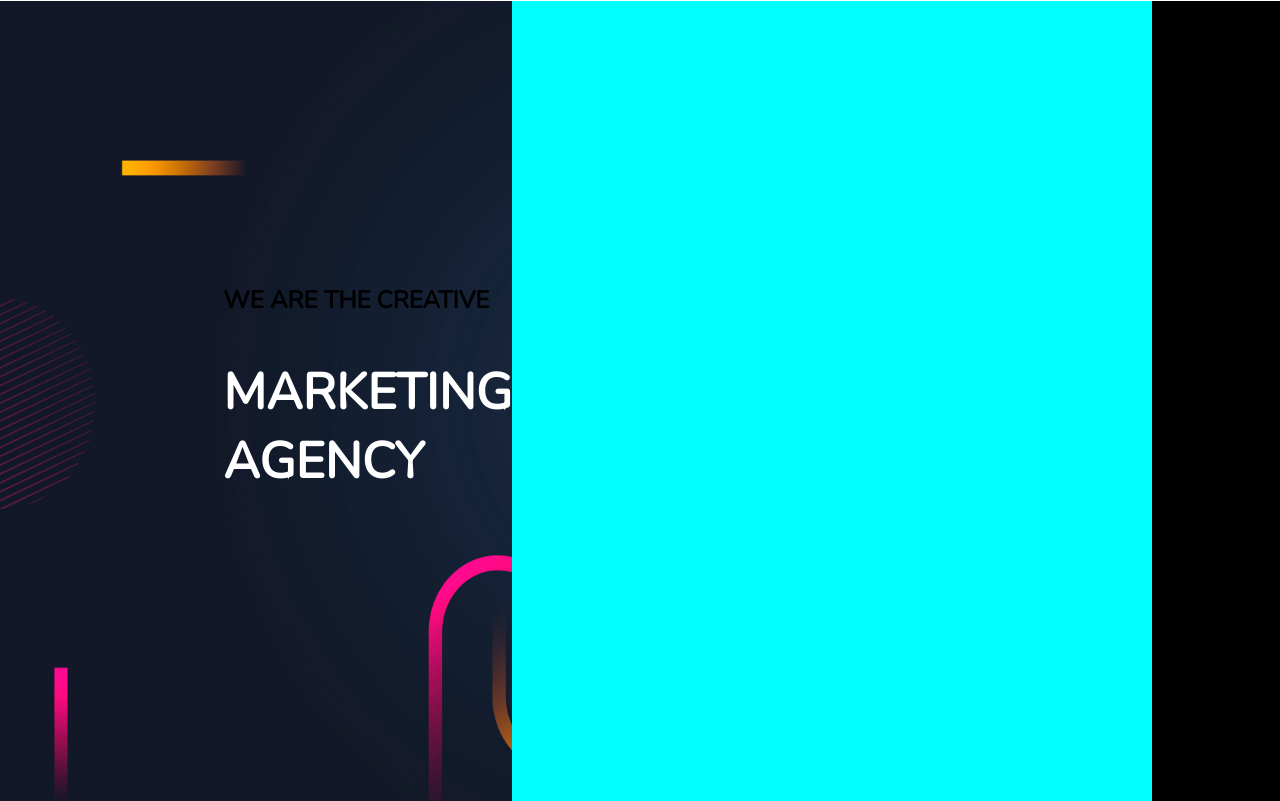
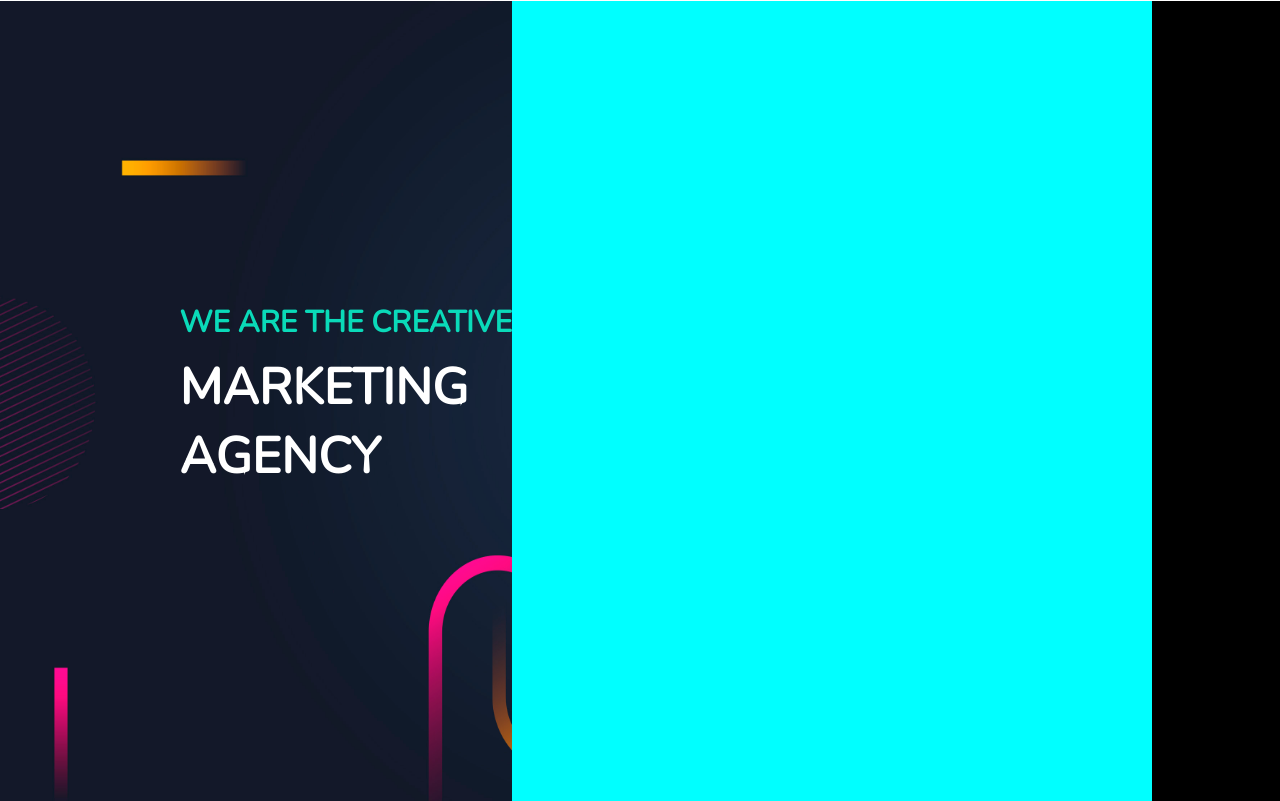
Before and after one commit to Swapnil-Safkat/Marcom-Agency, a plain HTML site: page index.html in a window 1280 px wide. Shown: the part 95-896 px from the top of the page. Drawn offline with nearby package versions, Linux system fonts and the light colour scheme.

```diff
--- a/style.css
+++ b/style.css
@@ -127,6 +127,12 @@
 .banner-header h1{
   color: white;
   font-size: 50px;
+  margin: 10px 0px;
+}
+.banner-header h2{
+  color: #0adab9;
+  font-size: 30px;
+  margin: 0px;
 }
 .banner-title {
   width: 50%;
```
